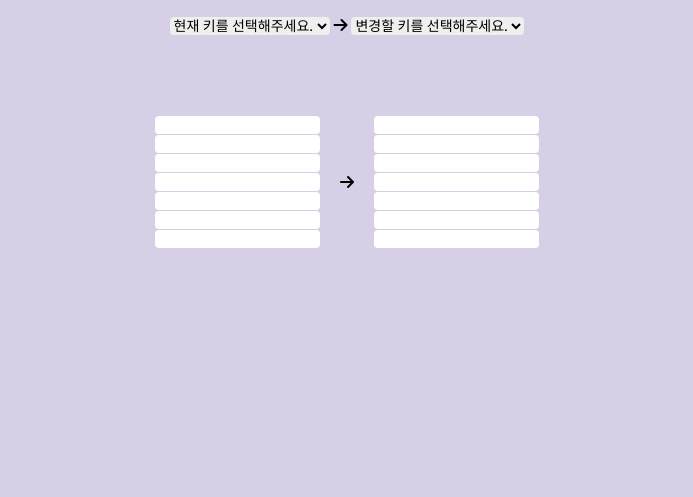
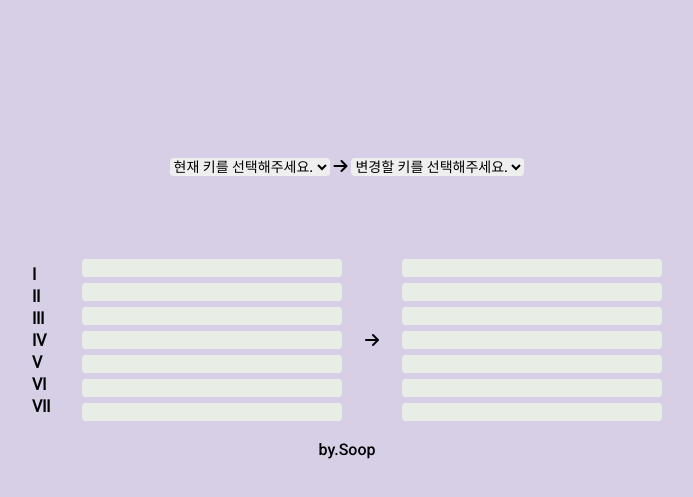
Before and after one commit to msb741852/chordChanger, a plain HTML site: page index.html in a window 1280 px wide. Shown: the part 117-614 px from the top of the page, without its empty margins (293-986 px from the left). Drawn offline with nearby package versions, Linux system fonts and the light colour scheme.

Commit message:
input disabled, 로마숫자 추가

```diff
--- a/index.html
+++ b/index.html
@@ -43,27 +43,40 @@
     </section>
 
     <main>
+        <section class="Roman_sec">
+            <div class="Roman_Num">Ⅰ</div>
+            <div class="Roman_Num">Ⅱ</div>
+            <div class="Roman_Num">Ⅲ</div>
+            <div class="Roman_Num">Ⅳ</div>
+            <div class="Roman_Num">Ⅴ</div>
+            <div class="Roman_Num">Ⅵ</div>
+            <div class="Roman_Num">Ⅶ</div>
+        </section>
+
         <section class="before_chord">
-            <div><input type="text" id="before1"></div>
-            <div><input type="text" id="before2"></div>
-            <div><input type="text" id="before3"></div>
-            <div><input type="text" id="before4"></div>
-            <div><input type="text" id="before5"></div>
-            <div><input type="text" id="before6"></div>
-            <div><input type="text" id="before7"></div>
+            <div><input type="text" id="before1" disabled></div>
+            <div><input type="text" id="before2" disabled></div>
+            <div><input type="text" id="before3" disabled></div>
+            <div><input type="text" id="before4" disabled></div>
+            <div><input type="text" id="before5" disabled></div>
+            <div><input type="text" id="before6" disabled></div>
+            <div><input type="text" id="before7" disabled></div>
         </section>
 
         <i class="fas fa-arrow-right"></i>
 
         <section class="after_chord">
-            <div><input type="text" id="after1"></div>
-            <div><input type="text" id="after2"></div>
-            <div><input type="text" id="after3"></div>
-            <div><input type="text" id="after4"></div>
-            <div><input type="text" id="after5"></div>
-            <div><input type="text" id="after6"></div>
-            <div><input type="text" id="after7"></div>
+            <div><input type="text" id="after1" disabled></div>
+            <div><input type="text" id="after2" disabled></div>
+            <div><input type="text" id="after3" disabled></div>
+            <div><input type="text" id="after4" disabled></div>
+            <div><input type="text" id="after5" disabled></div>
+            <div><input type="text" id="after6" disabled></div>
+            <div><input type="text" id="after7" disabled></div>
         </section>
     </main>
+    <footer>
+        <p>by.Soop</p>
+    </footer>
 </body>
 </html>
--- a/style.css
+++ b/style.css
@@ -20,6 +20,7 @@ main {
 
 .select_section {
   text-align: center;
+  margin-top: 20vh;
 }
 
 main i {
@@ -33,3 +34,23 @@ select {
   border: none;
   border-radius: 4px;
 }
+
+input {
+  width: 20vw;
+  background-color: rgb(232, 238, 230);
+  margin: 3px;
+}
+
+.Roman_sec {
+  margin-right: 2vw;
+}
+
+.Roman_Num {
+  font-weight: bold;
+  margin: 3px;
+}
+
+footer {
+  text-align: center;
+  bottom: 0;
+}
```
